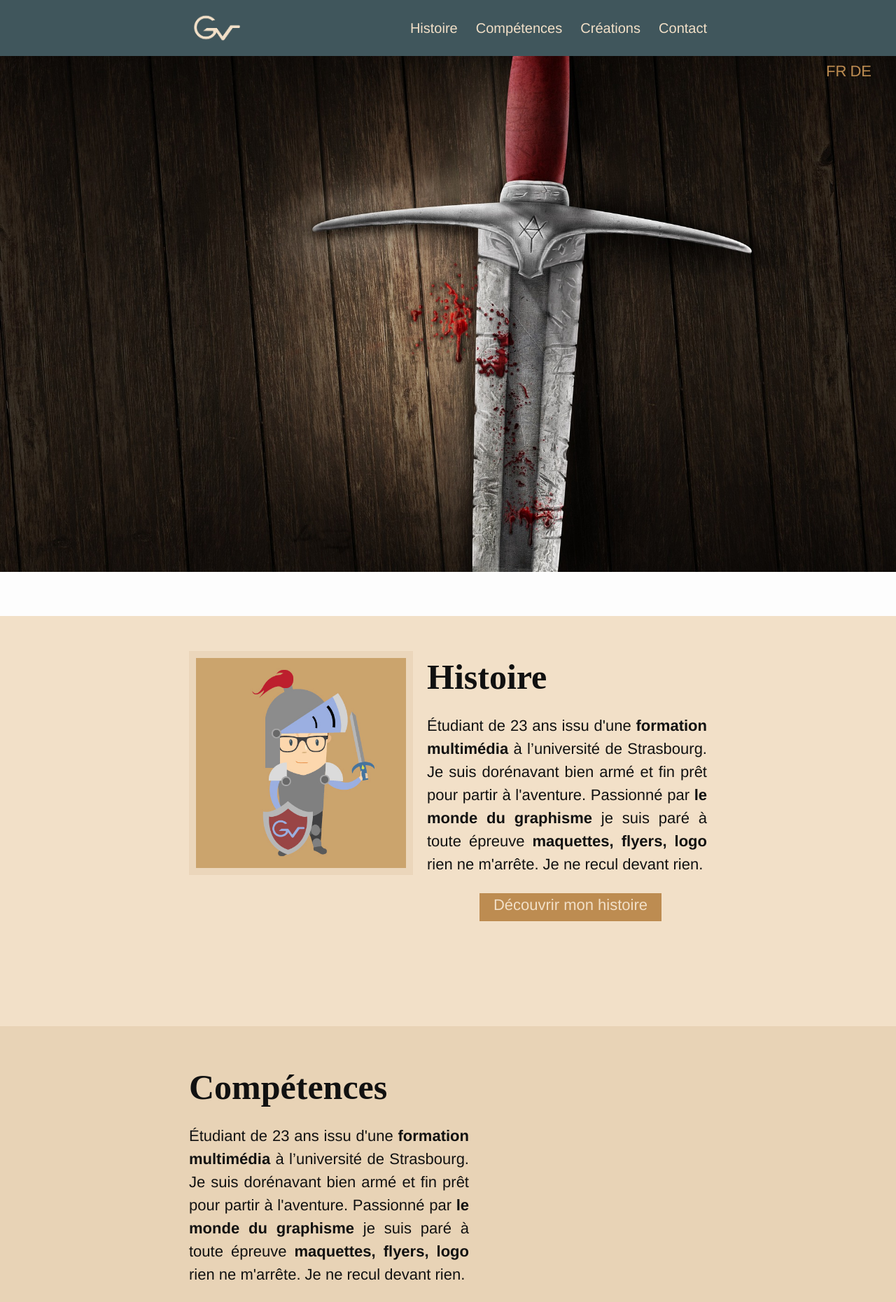
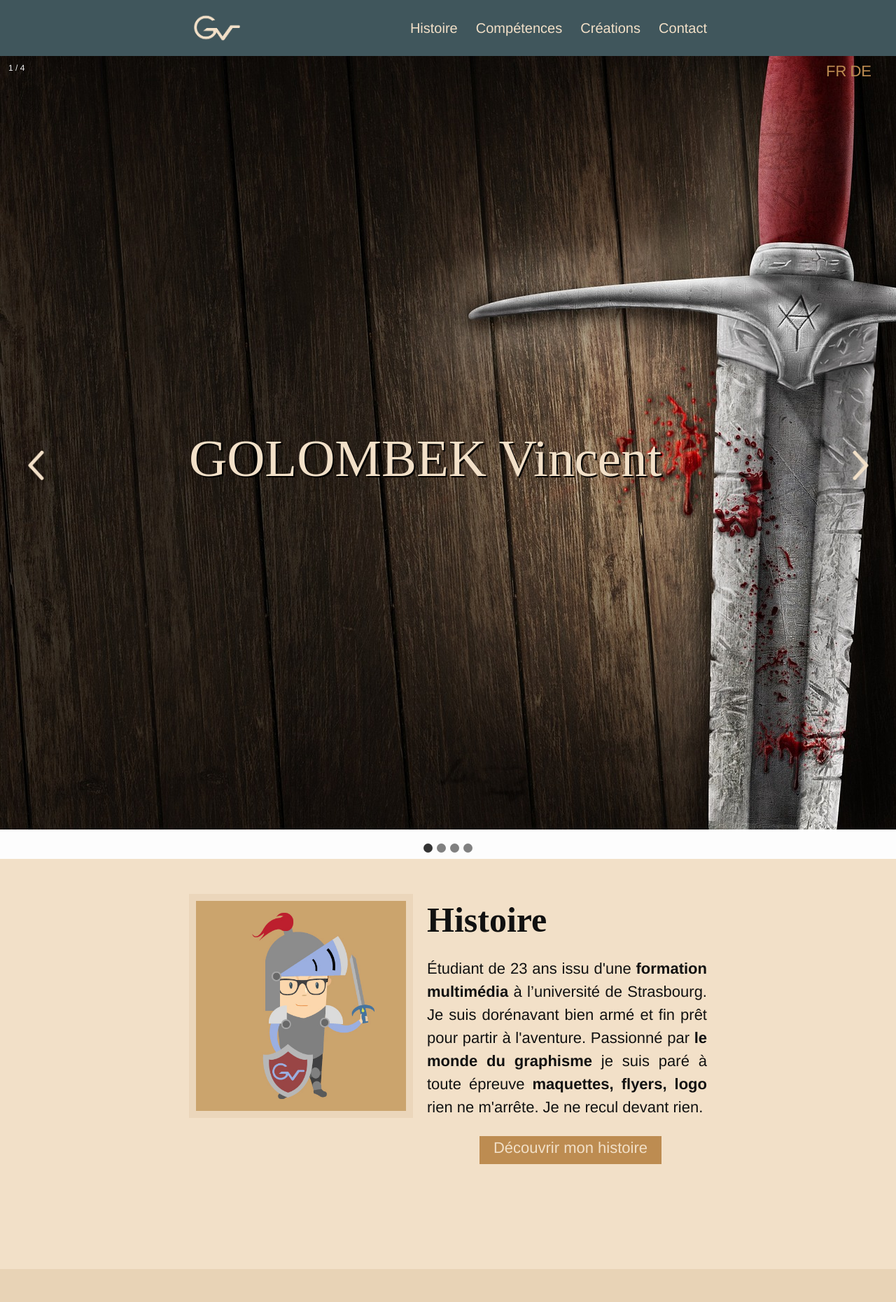
Before and after one commit to golombekvincent/golombekvincent, a Jekyll site: the page built from index.html, in a window 1280 px wide. Shown: the top 1860 px of the page at 70% size. Built offline with Jekyll 4.4.1, drawn with Linux system fonts in a browser that asks for light colours; some of the changed text lies outside the part shown.

Commit message:
slider with arrows

```diff
--- a/css/main.scss
+++ b/css/main.scss
@@ -73,47 +73,160 @@
 
 }
 
-// Slider //
+// SLIDER //
 
-#slider{
-  overflow:hidden;
+.slideshow-container{
+
+width: 100%;
+
+position: relative;
+
+overflow: hidden;
+
+
 }
 
-#slider figure{
-position: relative;
-width:500%;
-margin: 0;
-left: 0;
-animation: 15s slider infinite;
+.numbers{
+
+position: absolute;
+
+top: 0;
+
+color: #f2f2f2;
+
+padding: 8px 12px;
+
+font-size: 12px;
+
 }
 
-#slider figure img{
-    width: 20%;
-    float: left;
+.myslides{
+
+display: none;
+
 }
 
-@keyframes slider{
-    0%{
-        left:0;
-    }
+.prev , .next{
 
-    50%{
-        left:0;
-    }
+position: absolute;
 
-    55%{
-        left:-100%;
-    }
-    90%{
-        left:-100%;
-    }
-    100%{
-        left:-200%;
-    }
+top: 50%;
+
+font-size: 18px;
+
+font-weight: bold;
+
+padding: 16px;
+
+margin-top: -22px;
+
+border-radius: 0 3px 3px 0;
+
+color: #fff;
+
+cursor: pointer;
+
+}
+
+.next{
+
+right: 0;
+
+border-radius: 3px 0 0 3px;
+
+}
+
+.prev:hover,.next:hover{
+
+background-color: rgba(0,0,0,0.8);
+
+}
+
+.caption{
+color:#f2e0c8;
+text-shadow: black 2px 2px;
+
+text-align: center;
+
+position: absolute;
+
+bottom: 42%;
+
+
+
+}
+
+///flèches slider///
+
+
+.fleche_gauche{
+    height:70px;
+    width:70px;
+    top:50%;
+}
+
+.fleche_droite{
+    height:70px;
+    width:70px;
+    top:50%;
+
+}
+
+
+
+
+///CERCLES SLIDER ///
+
+.dots{
+
+z-index: 10;
+
+width: 13px;
+
+height: 13px;
+
+background: gray;
+
+display: inline-block;
+
+border-radius: 50%;
+
+cursor: pointer;
+
+}
+
+.fade{
+
+animation-name:fade;
+
+animation-duration:1.5s;
+
+}
+
+@keyframes fade{
+
+from {opacity: 0.4;}
+
+to {opacity: 1;}
+
+}
+
+.active, .dot:hover {
+
+background-color: #333;
 
 }
 
 //H1,H2,H3//
+
+h1{
+    padding: 0;
+    margin: 0;
+    font-family: Spectral;
+    font-size: 75px;
+
+}
+
 
 h2{
     padding: 0;
@@ -124,7 +237,7 @@
 }
 
 
-//intro histoire//
+//HISTOIRE INTRO//
 
 .histoire_intro{
 
@@ -170,12 +283,27 @@
 background-color:#40565c;
 }
 
+
+
+/// COMPETENCES  INTRO ///
+
+
 .competences_intro{
     background-color: #e8d3b6;
     width:100%;
     height: 586px;
 
 }
+
+.magicien{
+    float:right;
+    margin-top: 50px;
+    width:300px;
+    height: 300px;
+    border: solid 10px #f2e0c8;
+
+}
+
 
 .text_competences_intro{
 
@@ -200,6 +328,48 @@
 
 
 .button_comp:hover{
+background-color:#40565c;
+}
+
+
+
+/// CREATION INTRO ///
+
+
+
+.creations_intro{
+
+    background-color: #bd8c51;
+    width:100%;
+    height: 586px;
+
+
+}
+
+
+
+.text_creations_intro{
+    float: right;
+    text-align: justify;
+    margin-top: 50px;
+    height: 400px;
+    width:400px;
+
+}
+
+.button_crea{
+    float:center;
+    margin-top: 25px;
+    margin-left:75px;
+    color: #bd8c51;
+    text-align: center;
+    height:40px;
+    width:260px;
+    background-color: #f2e0c8;
+
+}
+
+.button_crea:hover{
 background-color:#40565c;
 }
 
--- a/index.html
+++ b/index.html
@@ -6,17 +6,74 @@
 
 
 
-<div id="slider">
+<div class="slideshow-container">
 
-    <figure>
-    <img src="/golombekvincent.github.io/img/Sword.jpg"/>
-    <img src="/golombekvincent.github.io/img/Fight.jpg"/>
-    <img src="/golombekvincent.github.io/img/Sword.jpg"/>
+<div class="myslides fade">
 
-    </figure>
+<div class="numbers">1 / 4</div>
+
+<div><img src="/golombekvincent.github.io/img/Sword.jpg"></div>
+
+    <div class="wrapper"><div class="caption"><h1>GOLOMBEK Vincent</h1></div></div>
+
+</div>
+
+
+<div class="myslides fade">
+
+<div class="numbers">2 / 4</div>
+
+<div><img src="/golombekvincent.github.io/img/Fight.jpg"></div>
+
+<div class="caption">Text 2</div>
+
+</div>
+
+
+<div class="myslides fade">
+
+<div class="numbers">3 / 4</div>
+
+<div><img src="/golombekvincent.github.io/img/Sword.jpg"></div>
+
+<div class="caption">Text 3</div>
+
+</div>
+
+
+<div class="myslides fade">
+
+<div class="numbers">4 / 4</div>
+
+<div><img src="/golombekvincent.github.io/img/Fight.jpg"></div>
+
+<div class="caption">Text 4</div>
+
+</div>
+
+
+<a class="prev" onclick="plusSlides(-1)"><img class="fleche_gauche" src="/golombekvincent.github.io/img/fleche_gauche.png"/></a>
+
+<a class="next" onclick="plusSlides(1)"><img class="fleche_droite" src="/golombekvincent.github.io/img/fleche_droite.png"/></a>
 
 
 </div>
+
+
+<div style="text-align:center">
+
+<span class="dots" onclick="currentSlide(1)"></span>
+
+<span class="dots" onclick="currentSlide(2)"></span>
+
+<span class="dots" onclick="currentSlide(3)"></span>
+
+<span class="dots" onclick="currentSlide(4)"></span>
+
+</div>
+
+
+
 
 <div class="histoire_intro">
 
@@ -49,8 +106,82 @@
             Étudiant de 23 ans issu d'une <b>formation multimédia</b> à l’université de Strasbourg. Je suis dorénavant bien armé et fin prêt pour partir à l'aventure. Passionné par <b>le monde du graphisme</b> je suis paré à toute épreuve <b>maquettes, flyers, logo</b> rien ne m'arrête. Je ne recul devant rien.
                 <a href="competences.html"><div class="button_comp">Découvrir mes compétences</div></a>
         </div>
+        <img class="magicien" src="img/Magicien.jpg"/>
+
+    </div>
+
+</div>
+
+<div class="creations_intro">
+
+    <div class="wrapper">
+
+        <div class="text_creations_intro">
+
+
+    <h2><b>Compétences</b></h2>
+            Étudiant de 23 ans issu d'une <b>formation multimédia</b> à l’université de Strasbourg. Je suis dorénavant bien armé et fin prêt pour partir à l'aventure. Passionné par <b>le monde du graphisme</b> je suis paré à toute épreuve <b>maquettes, flyers, logo</b> rien ne m'arrête. Je ne recul devant rien.
+                <a href="creations.html"><div class="button_crea">Découvrir mes créations</div></a>
+        </div>
 
 
     </div>
 
 </div>
+
+
+
+<script type="text/javascript">
+
+var slideIndex = 1;
+
+showSlide(slideIndex);
+
+
+function plusSlides(n){
+
+showSlide(slideIndex += n);
+
+}
+
+
+function currentSlide(n) {
+
+showSlide(slideIndex = n);
+
+}
+
+
+function showSlide(n){
+
+var i;
+
+var slides = document.getElementsByClassName("myslides");
+
+var dots = document.getElementsByClassName("dots");
+
+if (n > slides.length) { slideIndex = 1};
+
+if (n < 1) { slideIndex = slides.length};
+
+for (i=0;i<slides.length;i++) {
+
+slides[i].style.display = "none";
+
+};
+
+for (i=0;i<dots.length;i++) {
+
+dots[i].className = dots[i].className.replace(" active","");
+
+};
+
+slides[slideIndex-1].style.display = "block";
+
+dots[slideIndex-1].className += " active";
+
+}
+
+
+
+</script>
```
Also changed, not shown: img/Magicien.jpg (added), img/fleche_droite.png (added), img/fleche_gauche.png (added).
